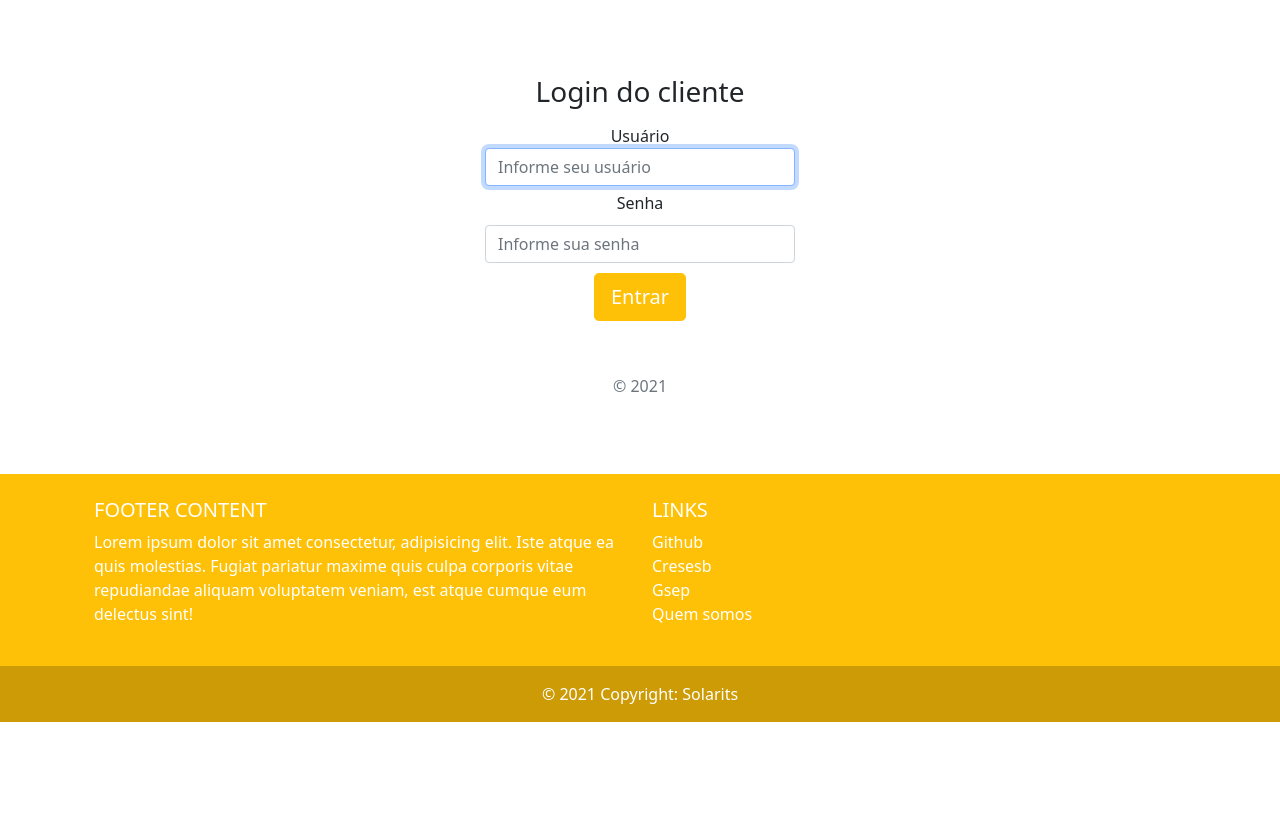
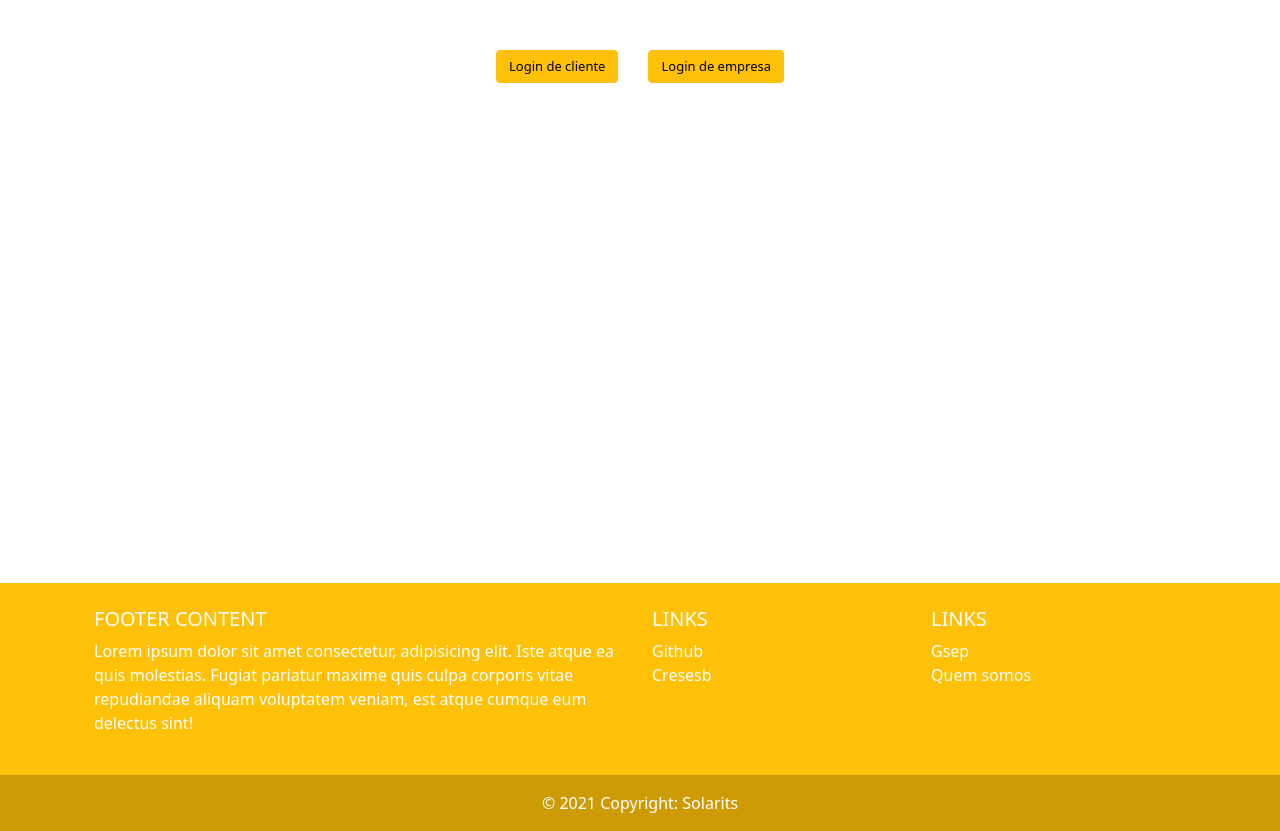
Before and after one commit to SrBites/Projeto-Solaris, a Flask app: page /login in a window 1280 px wide. Shown: the part 170-1001 px from the top of the page. Before the commit the page ends 892 px from the top, so only its background shows below. Run offline with Flask 2, Linux system fonts and the light colour scheme.

Commit message:
Ajustes no Login usando jquery

```diff
--- a/modelagem_de_negocios/interface/static/formatacao.css
+++ b/modelagem_de_negocios/interface/static/formatacao.css
@@ -101,12 +101,12 @@ article.row div {
   margin-bottom: 30px;
 }
 
-#cadastrocliente, #cadastroempresa {
+#cadastrocliente, #logincliente, #loginempresa, #cadastroempresa {
   margin: 0 15px;
   font-size: 13px;
 }
 
-#caixalogin, #caixasigninempresa, #caixasignincliente {
+#caixalogincliente, #caixaloginempresa , #caixasigninempresa, #caixasignincliente {
   display: -ms-flexbox;
   display: -webkit-box;
   display: flex;
@@ -144,12 +144,8 @@ article.row div {
 .form-login, .form-signin  .form-control:focus {
   z-index: 2;
 }
-.form-login, .form-signin  input[type="email"] {
-  margin-bottom: -1px;
-  border-bottom-right-radius: 0;
-  border-bottom-left-radius: 0;
-}
-.form-login, .form-signin  input[type="password"] {
+
+.form-login, .form-signin  input {
   margin-bottom: 10px;
   border-top-left-radius: 0;
   border-top-right-radius: 0;
--- /dev/null
+++ b/modelagem_de_negocios/interface/static/scriptLogin.js
@@ -0,0 +1,56 @@
+$(document).ready(function(){
+    $(".cliente").hide();
+    $(".empresa").hide();
+    if ($( '.cliente' ).is(":hidden") && $('.empresa').is(":hidden")) {
+        if($(window).width() <= 1600 && $(window).height() <= 900){
+            $("#log").css("margin-bottom", "200px");
+        }
+        if($(window).width() <= 1366 && $(window).height() <= 768){
+            $("#log").css("margin-bottom", "50px");
+        }
+        if($(window).width() <= 1920 && $(window).height() <= 1080){
+            $("#log").css("margin-bottom", "500px");
+        }
+    }
+    $("#logincliente").click(function(){
+        if ($('.empresa').is(":hidden")) {
+            $(".cliente").show();
+            $("#log").css("margin-bottom", "50px");
+            $(".footer").css("bottom", "0");
+            $(".footer").css("width", "100%");
+            if($(window).width() <= 1920 && $(window).height() <= 1080){
+                $(".cliente").css("margin-bottom", "100px");
+            }
+        } else {
+            $(".empresa").hide();
+            $(".cliente").show();
+            $("#log").css("margin-bottom", "50px");
+            $(".footer").css("bottom", "0");
+            $(".footer").css("width", "100%");
+            if($(window).width() <= 1920 && $(window).height() <= 1080){
+                $(".empresa").css("margin-bottom", "100px");
+            }
+
+        }
+    });
+    $("#loginempresa").click(function(){
+        if ($('.cliente').is(":hidden")) {
+            $(".empresa").show();
+            $("#log").css("margin-bottom", "50px");
+            $(".footer").css("bottom", "0");
+            $(".footer").css("width", "100%");
+            if($(window).width() <= 1920 && $(window).height() <= 1080){
+                $(".cliente").css("margin-bottom", "100px");
+            }
+        } else {
+            $(".cliente").hide();
+            $(".empresa").show();
+            $("#log").css("margin-bottom", "50px");
+            $(".footer").css("bottom", "0");
+            $(".footer").css("width", "100%");
+            if($(window).width() <= 1920 && $(window).height() <= 1080){
+                $(".cliente").css("margin-bottom", "100px");
+            }
+        }
+    });
+});
--- a/modelagem_de_negocios/interface/templates/algoritmo.html
+++ b/modelagem_de_negocios/interface/templates/algoritmo.html
@@ -169,6 +169,12 @@
                     <li>
                       <a href="http://www.cresesb.cepel.br/index.php?section=sundata" target="_blank" class="text-white text-decoration-none">Cresesb</a>
                     </li>
+                  </ul>
+                </div>
+                  <div class="col-lg-3 col-md-6 mb-4 mb-md-0">
+                  <h5 class="text-uppercase">Links</h5>
+
+                  <ul class="list-unstyled mb-0">
                     <li>
                       <a href="http://www.gsep.ene.unb.br/producao/marco/sbpe_2006.pdf" target="_blank" class="text-white text-decoration-none">Gsep</a>
                     </li>
--- a/modelagem_de_negocios/interface/templates/index.html
+++ b/modelagem_de_negocios/interface/templates/index.html
@@ -86,6 +86,12 @@
                     <li>
                       <a href="http://www.cresesb.cepel.br/index.php?section=sundata" target="_blank" class="text-white text-decoration-none">Cresesb</a>
                     </li>
+                  </ul>
+                </div>
+                  <div class="col-lg-3 col-md-6 mb-4 mb-md-0">
+                  <h5 class="text-uppercase">Links</h5>
+
+                  <ul class="list-unstyled mb-0">
                     <li>
                       <a href="http://www.gsep.ene.unb.br/producao/marco/sbpe_2006.pdf" target="_blank" class="text-white text-decoration-none">Gsep</a>
                     </li>
--- a/modelagem_de_negocios/interface/templates/login.html
+++ b/modelagem_de_negocios/interface/templates/login.html
@@ -6,9 +6,11 @@
     <meta http-equiv="X-UA-Compatible" content="IE=edge">
     <meta name="viewport" content="width=device-width, initial-scale=1.0">
     <link rel="icon" href="/docs/4.0/assets/img/favicons/favicon.ico">
+    <script src="https://ajax.googleapis.com/ajax/libs/jquery/3.5.1/jquery.min.js"></script>
     <link href="https://cdn.jsdelivr.net/npm/bootstrap@5.0.1/dist/css/bootstrap.min.css" rel="stylesheet"
         integrity="sha384-+0n0xVW2eSR5OomGNYDnhzAbDsOXxcvSN1TPprVMTNDbiYZCxYbOOl7+AMvyTG2x" crossorigin="anonymous">
     <title>Login</title>
+    <script src="static/scriptLogin.js"></script>
 </head>
 
 <body>
@@ -30,17 +32,34 @@
 
     </header>
     <main>
-    <div class="text-center" id="caixalogin">
-    <form action="logincliente" method="post" class="form-login">
-        <h1 class="h3 mb-3 font-weight-normal">Login do cliente</h1>
-        <label for="inputUser" class="sr-only" id="inpute">Usuário</label>
-        <input type="text" name="username" id="inpute" class="form-control" placeholder="Informe seu usuário" required autofocus>
-        <label for="inputPassword" class="sr-only" id="inputp">Senha</label>
-        <input type="password" name="senha" id="inputp" class="form-control" placeholder="Informe sua senha" required>
+    <div class="caixa2" id="log">
+        <button type="button" class="btn btn-warning" id="logincliente" >Login de cliente</button>
+        <button type="button" class="btn btn-warning" id="loginempresa">Login de empresa</button>
+    </div>
+    <div class="cliente">
+    <div class="text-center" id="caixalogincliente">
+    <form action="/logincliente" method="post" class="form-login" id="logincliente">
+        <label for="inputUser" class="sr-only" id="inpute">Usuário*</label>
+        <input type="text" name="username" id="inputc" class="form-control" placeholder="Nome de Usuário" required autofocus>
+        <label for="inputPassword" class="sr-only" id="inputp">Senha*</label>
+        <input type="password" name="senha" id="inputp" class="form-control" placeholder="Senha" required>
         <button class="btn btn-lg btn-warning text-white" type="submit" id="entrar">Entrar</button>
         <p class="mt-5 mb-3 text-muted">&copy; 2021</p>
-    </form>
+      </form>
     </div>
+    </div>
+    <div class="empresa">
+    <div class="text-center" id="caixaloginempresa">
+      <form action="/loginempresa" method="post" class="form-login" id="loginempresa">
+          <label for="inputUser" class="sr-only" id="inputc" >Usuário da Empresa*</label>
+          <input type="text" name="nome_empresa" id="inpute" class="form-control" placeholder="Nome da empresa" required autofocus>
+          <label for="inputPassword" class="sr-only" id="inputp">Senha*</label>
+          <input type="password" name="senha" id="inputp" class="form-control" placeholder="Senha" required>
+          <button class="btn btn-lg btn-warning text-white" type="submit" id="entrar">Entrar</button>
+          <p class="mt-5 mb-3 text-muted">&copy; 2021</p>
+        </form>
+    </div>
+      </div>
 </main>
 <footer class="bg-warning text-white text-center text-lg-start navbar-fixed-bottom">
             <div class="container p-4" >
@@ -64,6 +83,12 @@
                     <li>
                       <a href="http://www.cresesb.cepel.br/index.php?section=sundata" target="_blank" class="text-white text-decoration-none">Cresesb</a>
                     </li>
+                  </ul>
+                </div>
+                  <div class="col-lg-3 col-md-6 mb-4 mb-md-0">
+                  <h5 class="text-uppercase">Links</h5>
+
+                  <ul class="list-unstyled mb-0">
                     <li>
                       <a href="http://www.gsep.ene.unb.br/producao/marco/sbpe_2006.pdf" target="_blank" class="text-white text-decoration-none">Gsep</a>
                     </li>
--- a/modelagem_de_negocios/interface/templates/proposta.html
+++ b/modelagem_de_negocios/interface/templates/proposta.html
@@ -63,6 +63,12 @@
                     <li>
                       <a href="http://www.cresesb.cepel.br/index.php?section=sundata" target="_blank" class="text-white text-decoration-none">Cresesb</a>
                     </li>
+                  </ul>
+                </div>
+                  <div class="col-lg-3 col-md-6 mb-4 mb-md-0">
+                  <h5 class="text-uppercase">Links</h5>
+
+                  <ul class="list-unstyled mb-0">
                     <li>
                       <a href="http://www.gsep.ene.unb.br/producao/marco/sbpe_2006.pdf" target="_blank" class="text-white text-decoration-none">Gsep</a>
                     </li>
```
Also changed, not shown: modelagem_de_negocios/interface/templates/cadastro.html (+7 -1 lines), modelagem_de_negocios/interface/templates/quemsomos.html (+10 -5 lines), modelagem_de_negocios/interface/static/scriptCadastro.js (renamed from modelagem_de_negocios/interface/static/script.js).
